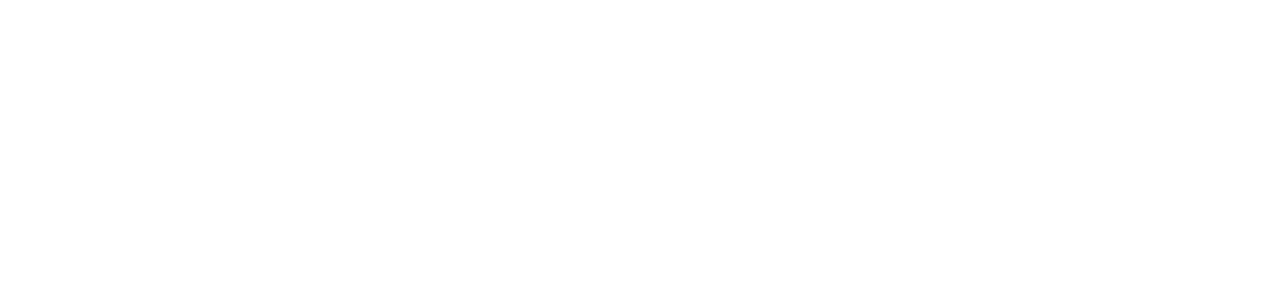
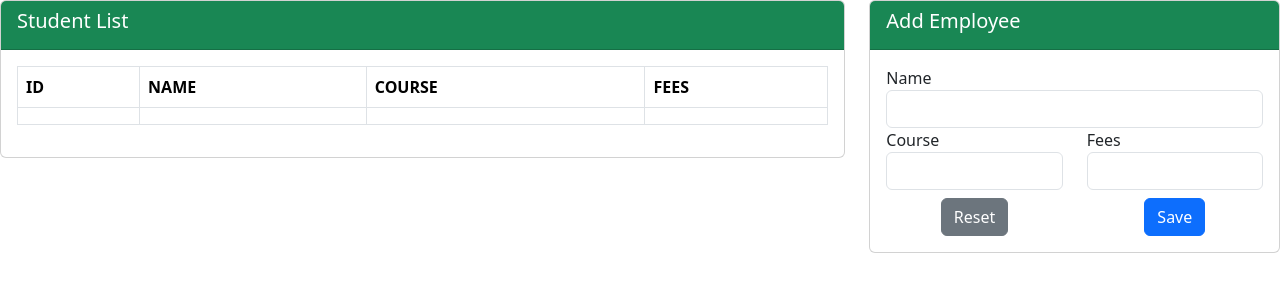
Before and after one commit to Sufiyan33/Student-Registration, an Angular app in the folder registrationFrom/registrationForm/: page / in a window 1280 px wide. Shown: the top 300 px of the page. Built offline with nearby package versions, Linux system fonts and the light colour scheme.

Commit message:
Designing ui part

```diff
--- a/registrationFrom/registrationForm/src/app/components/student-form/student-form.component.html
+++ b/registrationFrom/registrationForm/src/app/components/student-form/student-form.component.html
@@ -1,3 +1,66 @@
 <div class="row">
-
+    <div class="col-8">
+        <div class="card">
+            <div class="card-header bg-success">
+                <h5 style="color: white;">Student List</h5>
+            </div>
+            <div class="card-body">
+                <div class="row">
+                    <div class="col-12">
+                        <table class="table table-bordered">
+                            <thead>
+                                <tr>
+                                    <th>ID</th>
+                                    <th>NAME</th>
+                                    <th>COURSE</th>
+                                    <th>FEES</th>
+                                </tr>
+                            </thead>
+                            <tbody>
+                                <tr>
+                                    <td></td>
+                                    <td></td>
+                                    <td></td>
+                                    <td></td>
+                                </tr>
+                            </tbody>
+                        </table>
+                    </div>
+                </div>
+            </div>
+        </div>
+    </div>
+    <div class="col-4">
+        <div class="card">
+            <div class="card-header bg-success">
+                <h5 style="color: white;">Add Employee</h5>
+            </div>
+            <div class="card-body">
+                <form>
+                    <div class="row">
+                        <div class="col-12">
+                            <label for="">Name</label>
+                            <input type="text" class="form-control">
+                        </div>
+                        <div class="col-6">
+                            <label for="">Course</label>
+                            <input type="text" class="form-control">
+                        </div>
+                        <div class="col-6">
+                            <label for="">Fees</label>
+                            <input type="text" class="form-control">
+                        </div>
+                    </div>
+                    <div class="row pt-2">
+                        <div class="col-6 text-center">
+                            <button type="button" class="btn btn-secondary">Reset</button>
+                        </div>
+                        <div class="col-6 text-center">
+                            <button type="button" class="btn btn-primary">Save</button>
+                        </div>
+                    </div>
+                </form>
+            </div>
+        </div>
+    </div>
 </div>
```
